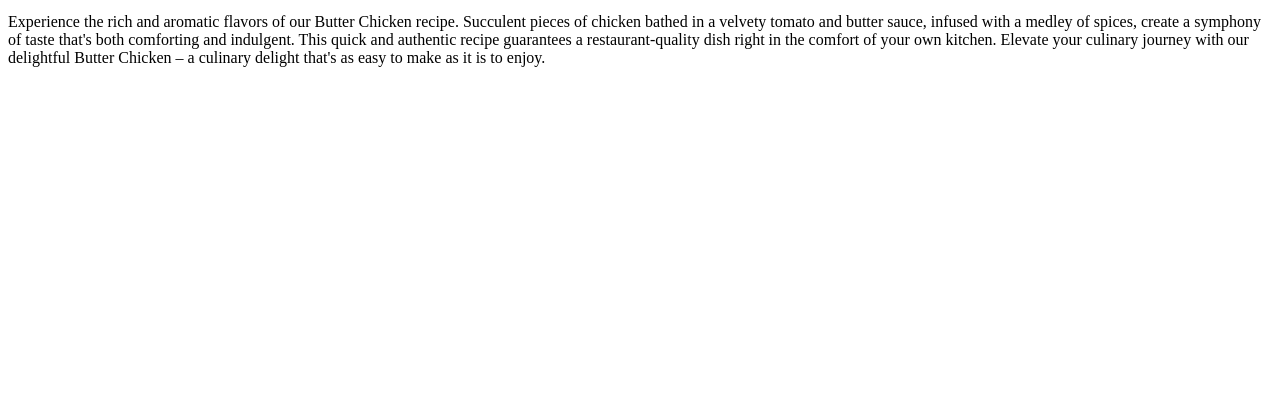
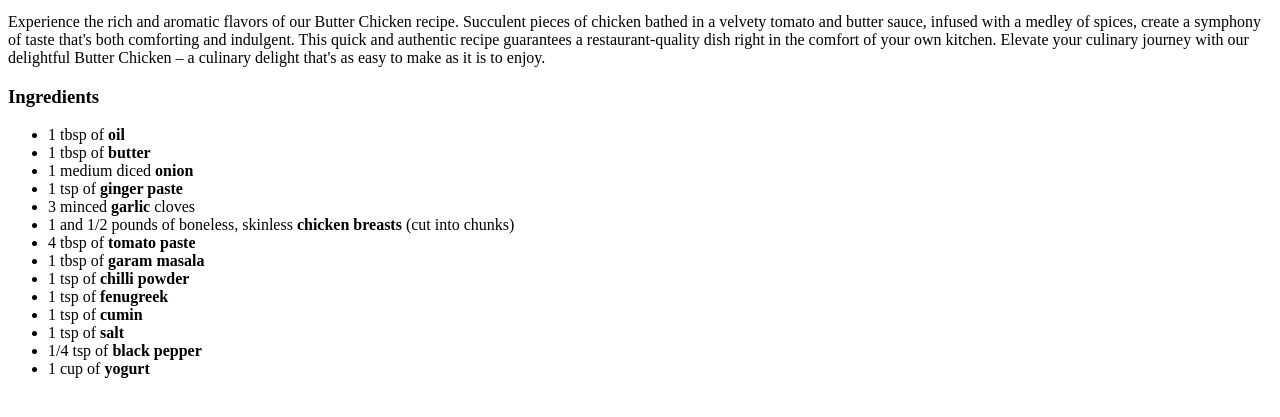
Before and after one commit to gusmaomicia/odin_recipes, a plain HTML site: page recipes/butter_chicken.html in a window 1280 px wide. Shown: the part 101-518 px from the top of the page. Drawn offline with Linux system fonts and the light colour scheme.

Commit message:
Add igredients lists of all 3 recipes

```diff
--- a/recipes/butter_chicken.html
+++ b/recipes/butter_chicken.html
@@ -8,5 +8,22 @@
         <h1>Butter Chicken</h1>
         <img src="recipe_pics/Butter_Chicken.jpeg" alt="Butter chicken dish" height="800" width="800">
         <p>Experience the rich and aromatic flavors of our Butter Chicken recipe. Succulent pieces of chicken bathed in a velvety tomato and butter sauce, infused with a medley of spices, create a symphony of taste that's both comforting and indulgent. This quick and authentic recipe guarantees a restaurant-quality dish right in the comfort of your own kitchen. Elevate your culinary journey with our delightful Butter Chicken – a culinary delight that's as easy to make as it is to enjoy.</p>
+        <h3>Ingredients</h3>
+        <ul>
+            <li>1 tbsp of <strong>oil</strong></li>
+            <li>1 tbsp of <strong>butter</strong></li>
+            <li>1 medium diced <strong>onion</strong></li>
+            <li>1 tsp of <strong>ginger paste</strong></li>
+            <li>3 minced <strong>garlic</strong> cloves</li>
+            <li>1 and 1/2 pounds of boneless, skinless <strong>chicken breasts</strong> (cut into chunks)</li>
+            <li>4 tbsp of <strong>tomato paste</strong></li>
+            <li>1 tbsp of <strong>garam masala</strong></li>
+            <li>1 tsp of <strong>chilli powder</strong></li>
+            <li>1 tsp of <strong>fenugreek</strong></li>
+            <li>1 tsp of <strong>cumin</strong></li>
+            <li>1 tsp of <strong>salt</strong></li>
+            <li>1/4 tsp of <strong>black pepper</strong></li>
+            <li>1 cup of <strong>yogurt</strong></li>
+        </ul>
     </body>
 </html>
```
Also changed, not shown: recipes/beef_and_broccoli.html (+15 -0 lines), recipes/egg_fried_rice.html (+13 -0 lines).
